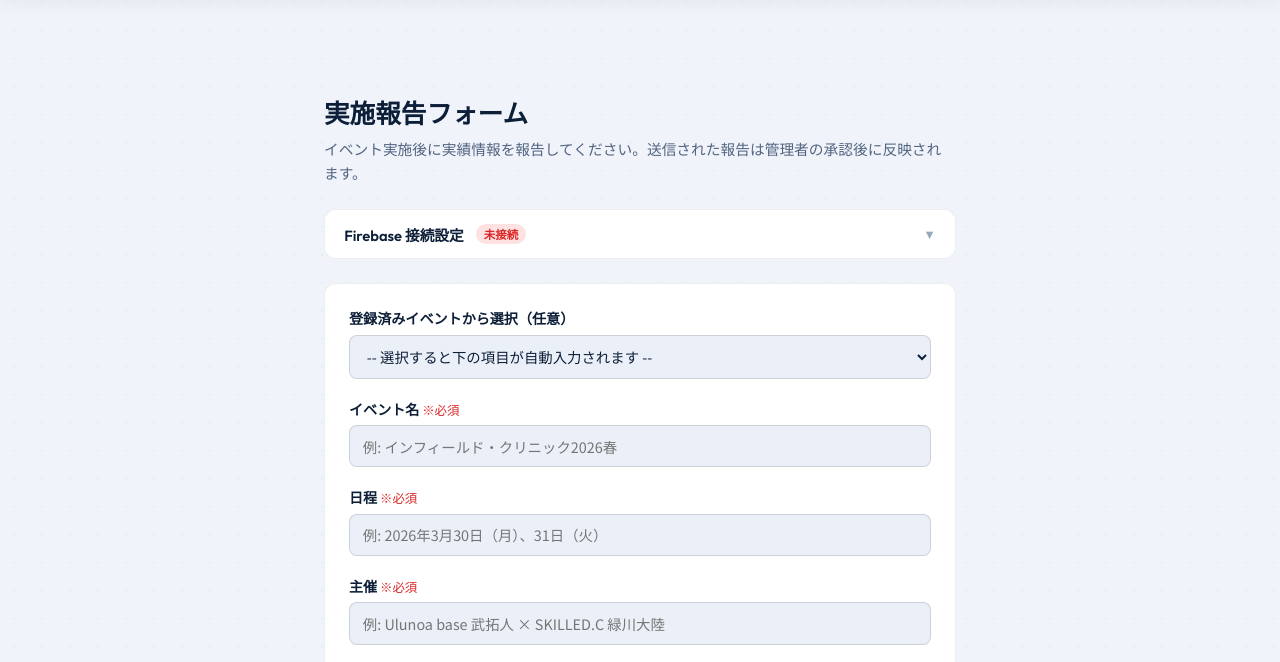
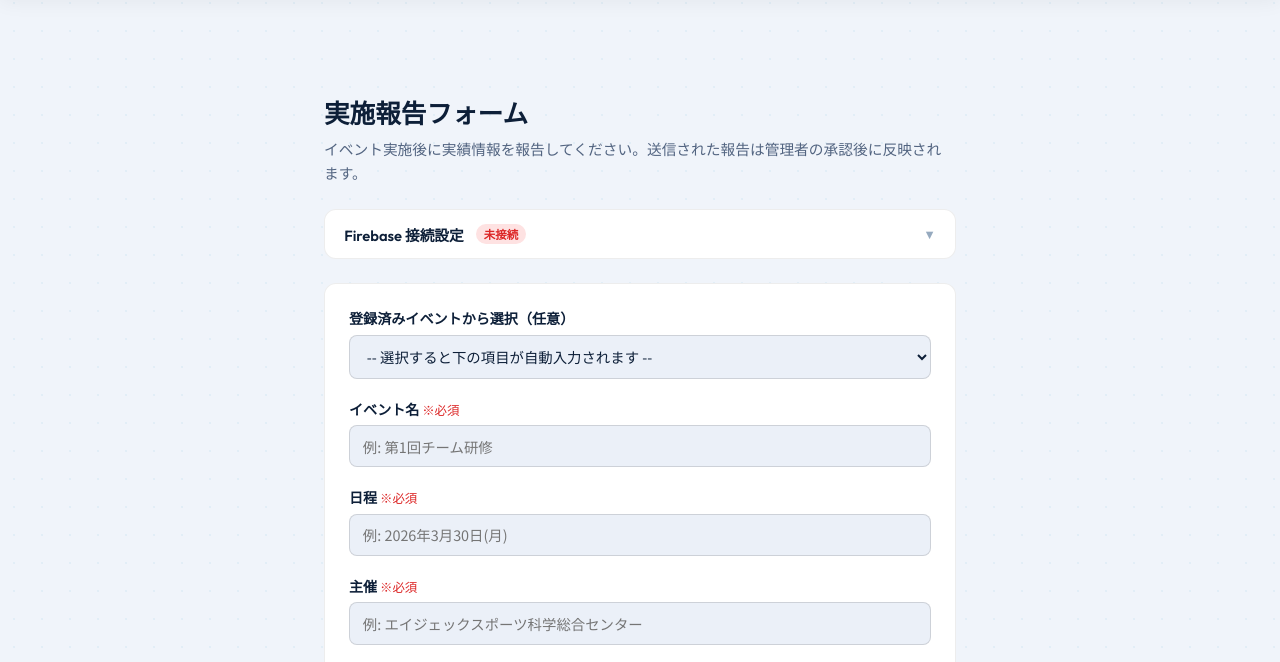
Before and after one commit to OMEGAAA/ag-events, a plain HTML site: page index.html in a window 1280 px wide. Both pictures are taken after a click on the link "実施報告". Shown: the part 67-729 px from the top of the page. Drawn offline with nearby package versions, Linux system fonts and the light colour scheme; a web font is replaced by a local one.

Commit message:
Update placeholder texts and formats in index.html

```diff
--- a/index.html
+++ b/index.html
@@ -124,7 +124,8 @@
                         <p class="rf-firebase-desc">実施報告の送信にはFirebase接続が必要です。管理者から提供された設定を貼り付けてください。</p>
                         <div class="report-form-group">
                             <label>Firebase設定（firebaseConfig をそのまま貼り付け）</label>
-                            <textarea id="rf-firebase-config" rows="7" placeholder="const firebaseConfig = {&#10;  apiKey: &quot;AIzaSy...&quot;,&#10;  databaseURL: &quot;https://...&quot;,&#10;  ...&#10;};"></textarea>
+                            <textarea id="rf-firebase-config" rows="7"
+                                placeholder="const firebaseConfig = {&#10;  apiKey: &quot;AIzaSy...&quot;,&#10;  databaseURL: &quot;https://...&quot;,&#10;  ...&#10;};"></textarea>
                         </div>
                         <button class="primary-btn" onclick="connectReportFirebase()">接続する</button>
                     </div>
@@ -142,17 +143,17 @@
 
                     <div class="report-form-group">
                         <label>イベント名 <span class="rf-required">※必須</span></label>
-                        <input type="text" id="rf-event-title" placeholder="例: インフィールド・クリニック2026春">
+                        <input type="text" id="rf-event-title" placeholder="例: 第1回チーム研修">
                     </div>
 
                     <div class="report-form-group">
                         <label>日程 <span class="rf-required">※必須</span></label>
-                        <input type="text" id="rf-event-date-text" placeholder="例: 2026年3月30日（月）、31日（火）">
+                        <input type="text" id="rf-event-date-text" placeholder="例: 2026年3月30日(月)">
                     </div>
 
                     <div class="report-form-group">
                         <label>主催 <span class="rf-required">※必須</span></label>
-                        <input type="text" id="rf-organizer" placeholder="例: Ulunoa base 武拓人 × SKILLED.C 緑川大陸">
+                        <input type="text" id="rf-organizer" placeholder="例: エイジェックスポーツ科学総合センター">
                     </div>
 
                     <div class="report-form-group">
@@ -168,19 +169,22 @@
                     <div class="report-form-group">
                         <label>内容（任意）<span class="rf-field-hint">各行が箇条書きになります</span></label>
                         <div id="rf-contents-list"></div>
-                        <button type="button" class="secondary-btn rf-add-row-btn" onclick="addContentRow()">＋ 内容を追加</button>
+                        <button type="button" class="secondary-btn rf-add-row-btn" onclick="addContentRow()">＋
+                            内容を追加</button>
                     </div>
 
                     <div class="report-form-group">
                         <label>本文（任意）<span class="rf-field-hint">段落ごとに追加してください</span></label>
                         <div id="rf-paragraphs-list"></div>
-                        <button type="button" class="secondary-btn rf-add-row-btn" onclick="addParagraphRow()">＋ 段落を追加</button>
+                        <button type="button" class="secondary-btn rf-add-row-btn" onclick="addParagraphRow()">＋
+                            段落を追加</button>
                     </div>
 
                     <div class="report-form-group">
                         <label>写真URL（OneDriveの共有リンクなど）</label>
                         <div id="rf-photos-list"></div>
-                        <button type="button" class="secondary-btn rf-add-row-btn" onclick="addReportPhotoRow()">＋ 写真を追加</button>
+                        <button type="button" class="secondary-btn rf-add-row-btn" onclick="addReportPhotoRow()">＋
+                            写真を追加</button>
                     </div>
 
                     <div class="report-form-group">
```
